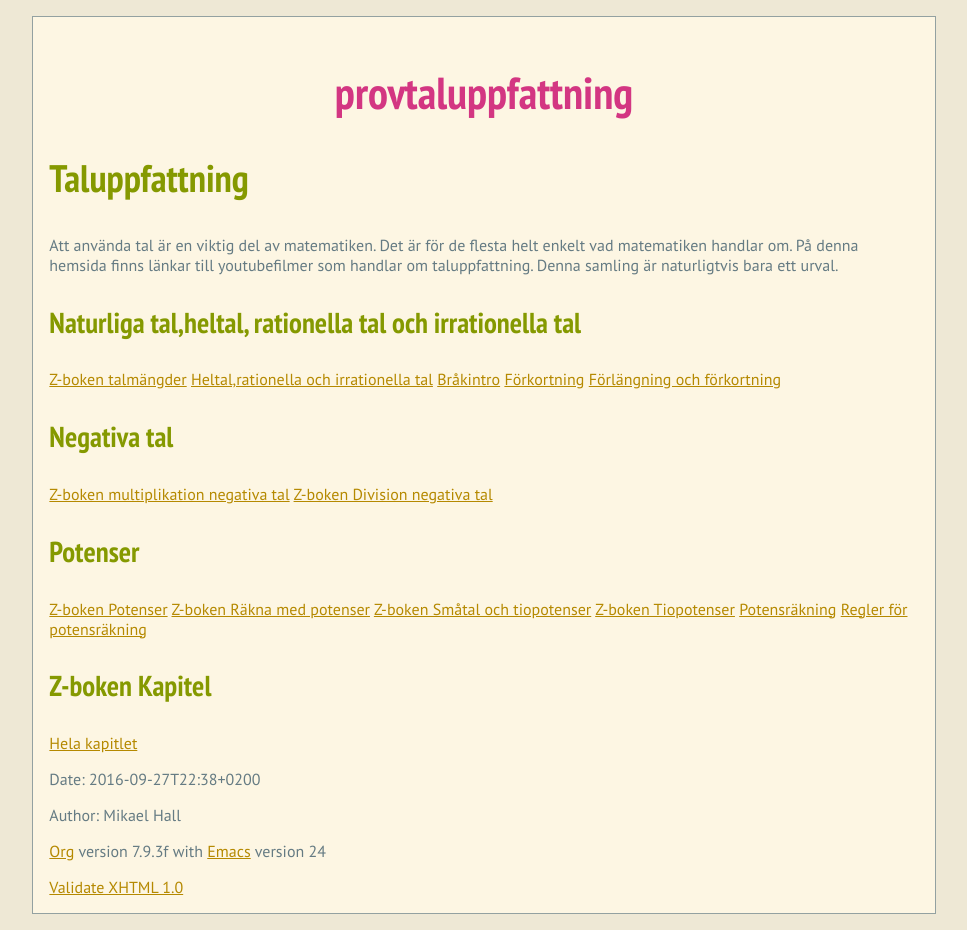
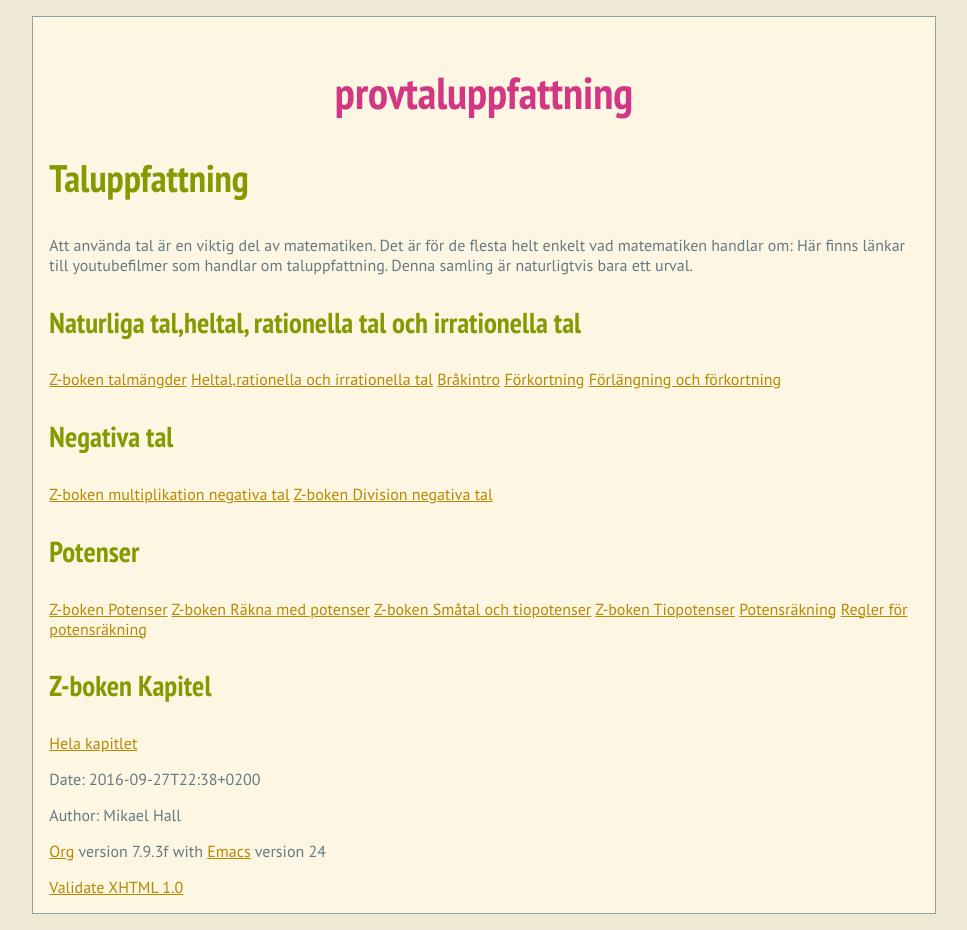
Before and after one commit to mikaelhall/bergsaker, a plain HTML site: page provtaluppfattning.html in a window 1280 px wide. Shown: the whole page, without its empty margins (156-1123 px from the left). Drawn offline with Linux system fonts and the light colour scheme.

Commit message:
Update provtaluppfattning.html

```diff
--- a/provtaluppfattning.html
+++ b/provtaluppfattning.html
@@ -125,7 +125,7 @@ for the JavaScript code in this tag.
 
 
 <p>
-Att använda tal är en viktig del av matematiken. Det är för de flesta helt enkelt vad matematiken handlar om. På denna hemsida finns länkar till youtubefilmer som handlar om taluppfattning. Denna samling är naturligtvis bara ett urval.
+Att använda tal är en viktig del av matematiken. Det är för de flesta helt enkelt vad matematiken handlar om: Här finns länkar till youtubefilmer som handlar om taluppfattning. Denna samling är naturligtvis bara ett urval.
 </p>
 
 </div>
```
